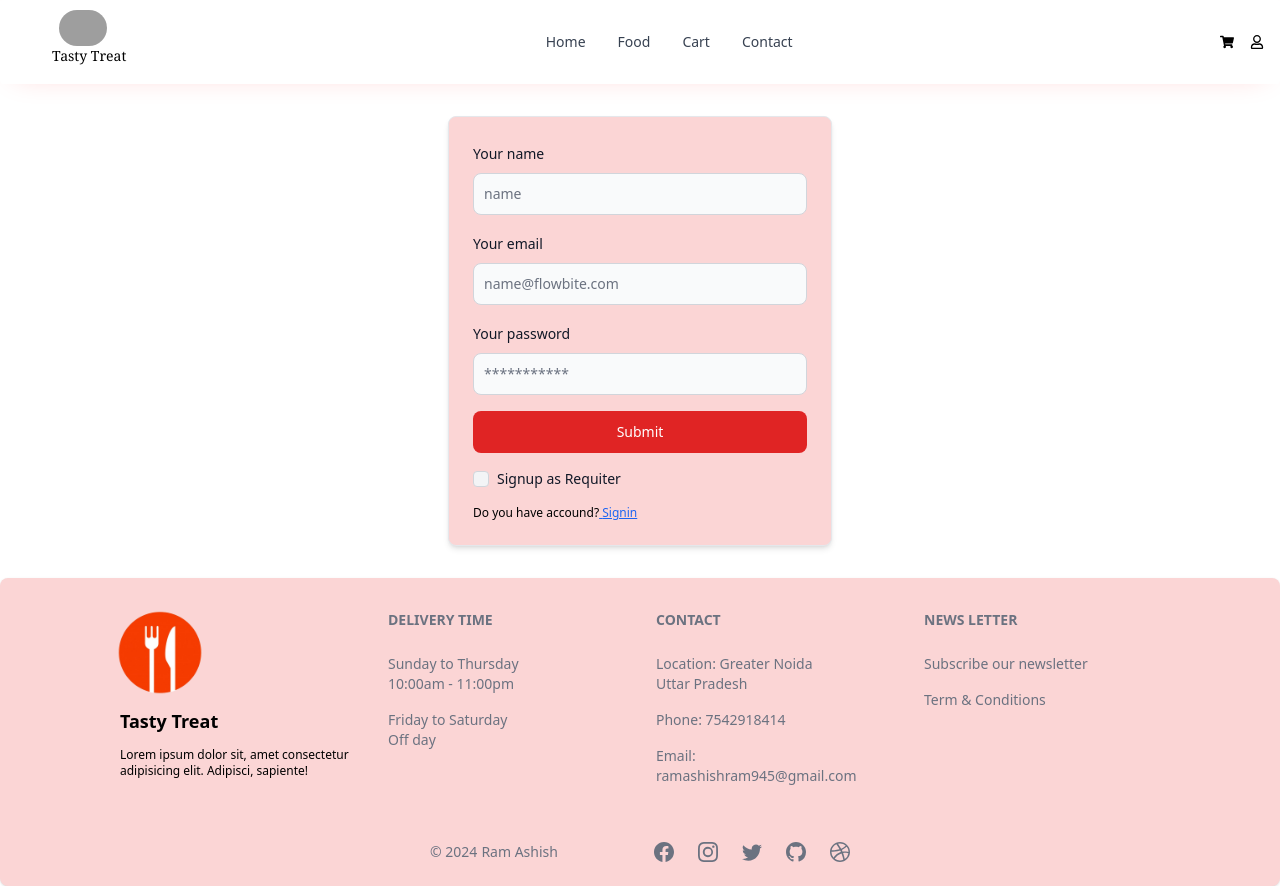
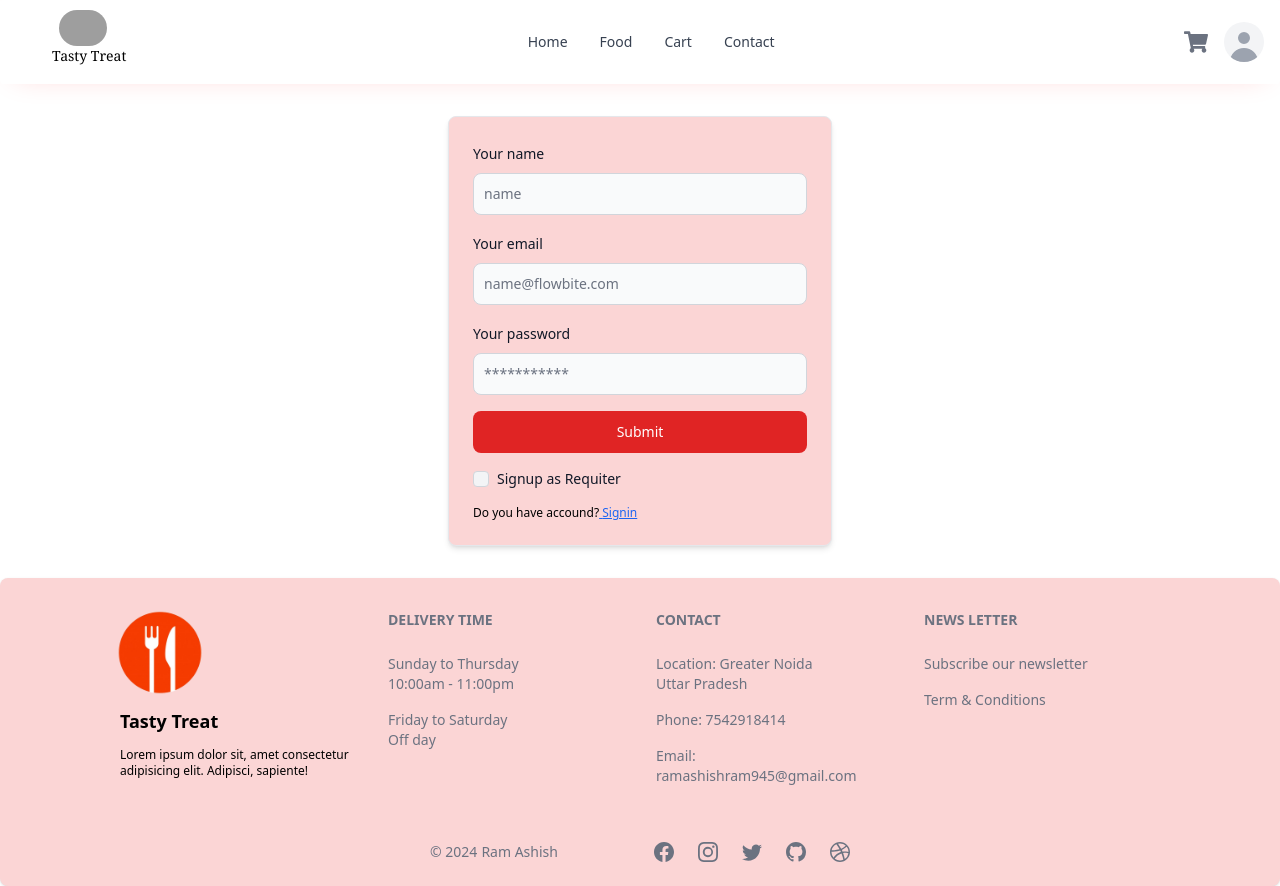
Before and after one commit to 123ramashish/food-delivery-app, a React (Vite) app in the folder client/: page /signup in a window 1280 px wide. Built offline with nearby package versions, Linux system fonts and the light colour scheme; grey boxes are pictures that could not be loaded.

Commit message:
add profile page

```diff
--- /dev/null
+++ b/client/src/components/Profile.jsx
@@ -0,0 +1,39 @@
+import { Dropdown } from "flowbite-react";
+import {
+  HiCog,
+  HiCurrencyDollar,
+  HiLogin,
+  HiLogout,
+  HiViewGrid,
+} from "react-icons/hi";
+import { FaBowlFood } from "react-icons/fa6";
+import { Link } from "react-router-dom";
+
+export default function Profile() {
+  return (
+    <div className="p-4">
+      <div className="flex flex-col ">
+        <span className="block text-sm">Bonnie Green</span>
+        <span className="block truncate text-sm font-medium">
+          bonnie@flowbite.com
+        </span>
+      </div>
+      <div className="flex flex-col gap-2 mt-3">
+        <Link to={"/signin"} className="flex items-center gap-2">
+          {" "}
+          <HiLogin />
+          Signin/Signup
+        </Link>
+        <Link className="flex items-center gap-2">
+          <FaBowlFood />
+          Add Food
+        </Link>
+        <hr />
+        <Link className="flex items-center gap-2">
+          <HiLogout />
+          Sign out
+        </Link>
+      </div>
+    </div>
+  );
+}
--- a/client/src/pages/Header.jsx
+++ b/client/src/pages/Header.jsx
@@ -1,14 +1,18 @@
-import { Navbar, NavbarCollapse } from "flowbite-react";
+import {
+  Avatar,
+  Button,
+  Navbar,
+  NavbarCollapse,
+  Popover,
+} from "flowbite-react";
 import { Link } from "react-router-dom";
 import { FaRegUser, FaShoppingCart } from "react-icons/fa";
+import Profile from "../components/Profile";
 export default function Header() {
+  const content = <Profile />;
   return (
     <>
-      <Navbar
-        fluid
-        rounded
-        className="shadow-sm sticky top-0 w-full overflow-y-hidden z-50"
-      >
+      <Navbar fluid rounded className="shadow-sm sticky top-0 w-full z-50">
         <Navbar.Brand
           as={Link}
           href="/"
@@ -26,11 +30,14 @@ export default function Header() {
 
         <div className=" inline-flex gap-4 text-sm items-center ml-2 md:order-2 ">
           <Link to={"/cart"}>
-            <FaShoppingCart className="hover:text-red-500" />
+            <FaShoppingCart className=" text-2xl text-gray-500" />
           </Link>
-          <Link to={"/signin"}>
-            <FaRegUser className="hover:text-red-500" />
-          </Link>
+          <Popover content={content} placement="bottom" trigger="hover">
+            <button>
+              <Avatar rounded />
+            </button>
+          </Popover>
+
           <Navbar.Toggle />
         </div>
 
```
Also changed, not shown: client/src/pages/NewFood.jsx (added, +40 -0 lines), client/src/index.css (line endings or trailing spaces).
